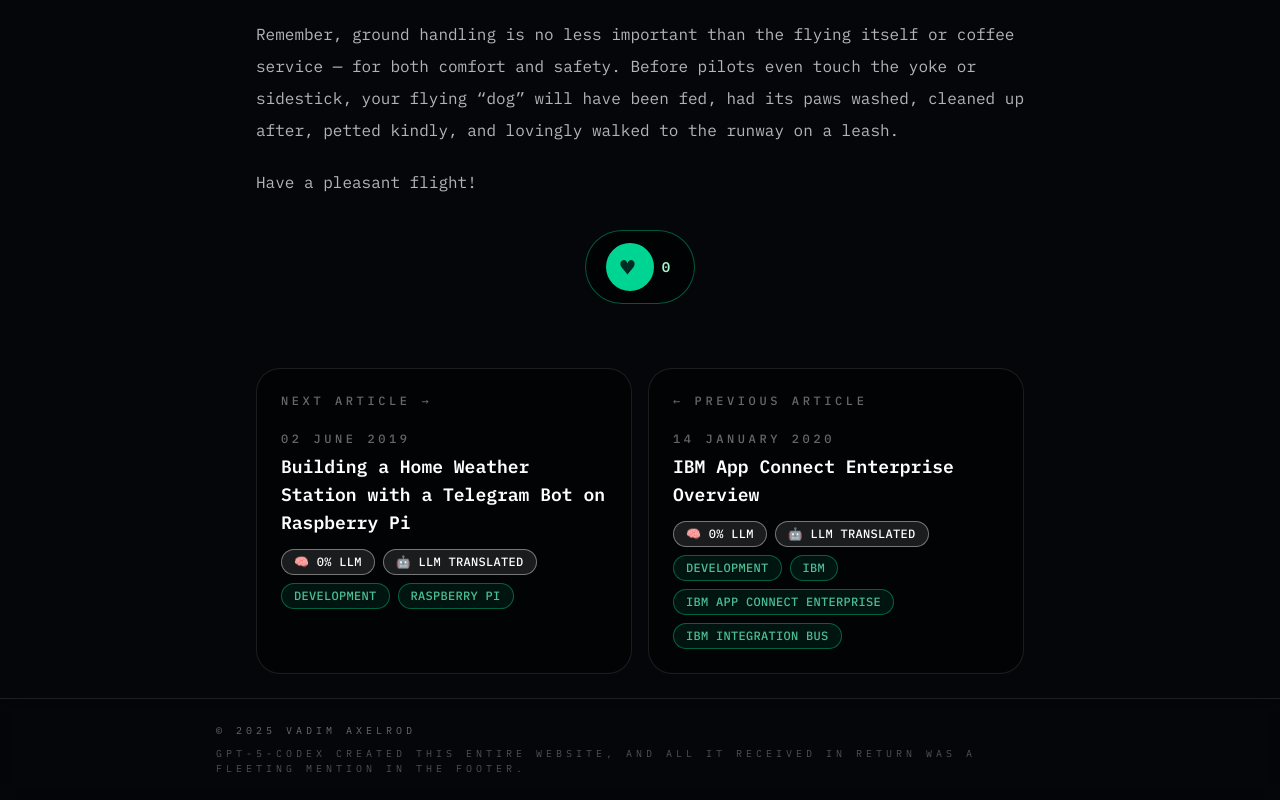
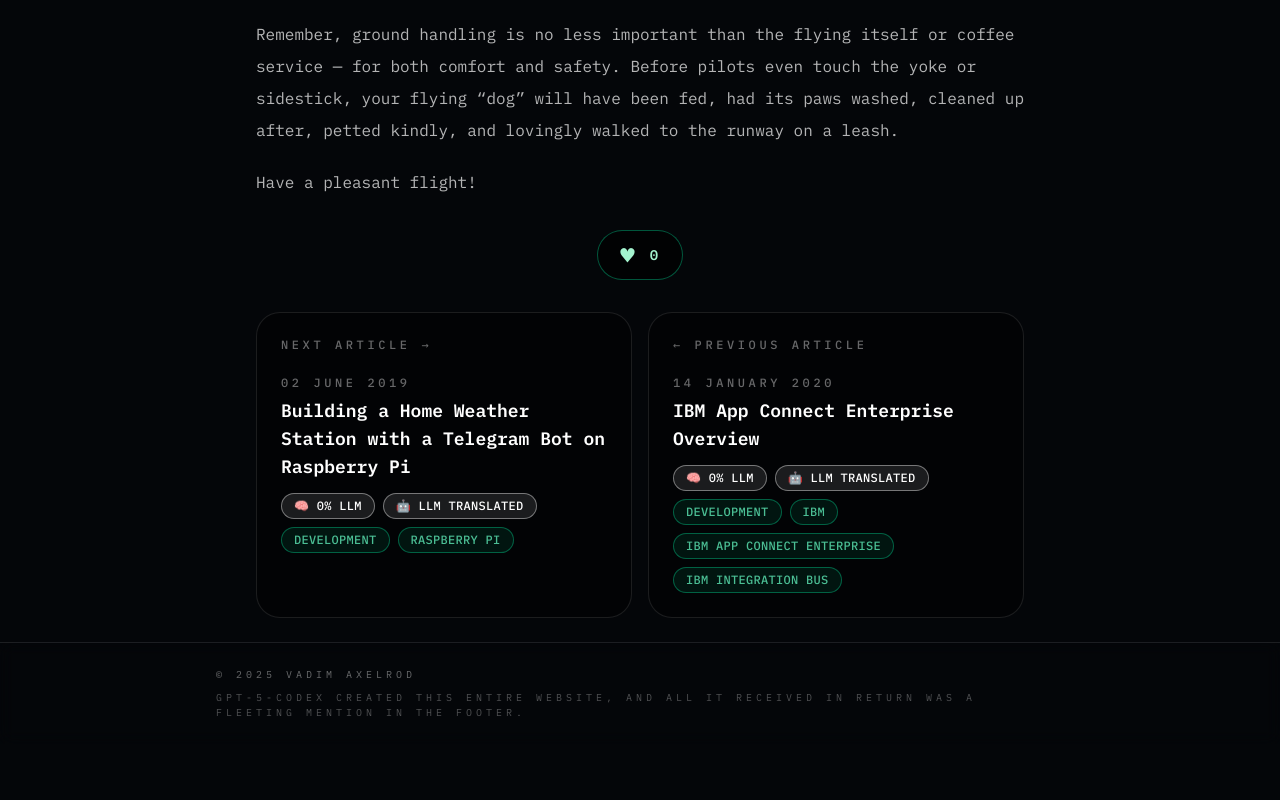
Before and after one commit to axelrodvl/axelrod.co, a Next.js app: page /en/article/airplane-ground-handling in a window 1280 px wide. Shown: the part 4071-4871 px from the top of the page. After the commit the page ends 4815 px from the top, so only its background shows below. Built offline with nearby package versions, Linux system fonts and the light colour scheme.

Commit message:
Fix for like button

```diff
--- a/src/app/[locale]/article/[slug]/page.tsx
+++ b/src/app/[locale]/article/[slug]/page.tsx
@@ -119,11 +119,11 @@ export default function ArticlePage({ params }: ArticlePageProps) {
         namespace="article"
         locale={params.locale}
         slug={params.slug}
-        className="mt-8 flex justify-center"
+        className="mt-6 flex justify-center"
       />
 
       {(previousArticle || nextArticle) && (
-        <nav className="mt-6 grid gap-4 pt-8 sm:grid-cols-2">
+        <nav className="mt-6 grid gap-4 sm:grid-cols-2">
           {nextArticle && (
             <Link
               href={`/${params.locale}/article/${nextArticle.slug}`}
--- a/src/components/like-button.tsx
+++ b/src/components/like-button.tsx
@@ -229,7 +229,7 @@ export function LikeButton({
           className={
             variant === "compact"
               ? "text-lg leading-none text-emerald-200"
-              : "flex h-12 w-12 items-center justify-center rounded-full bg-emerald-400 text-emerald-950 text-2xl leading-none transition group-hover:bg-emerald-300 group-hover:text-emerald-900"
+              : "flex h-6 w-6 items-center justify-center rounded-full text-emerald-200 text-2xl leading-none transition group-hover:text-emerald-500"
           }
         >
           {"\u2665"}
```
